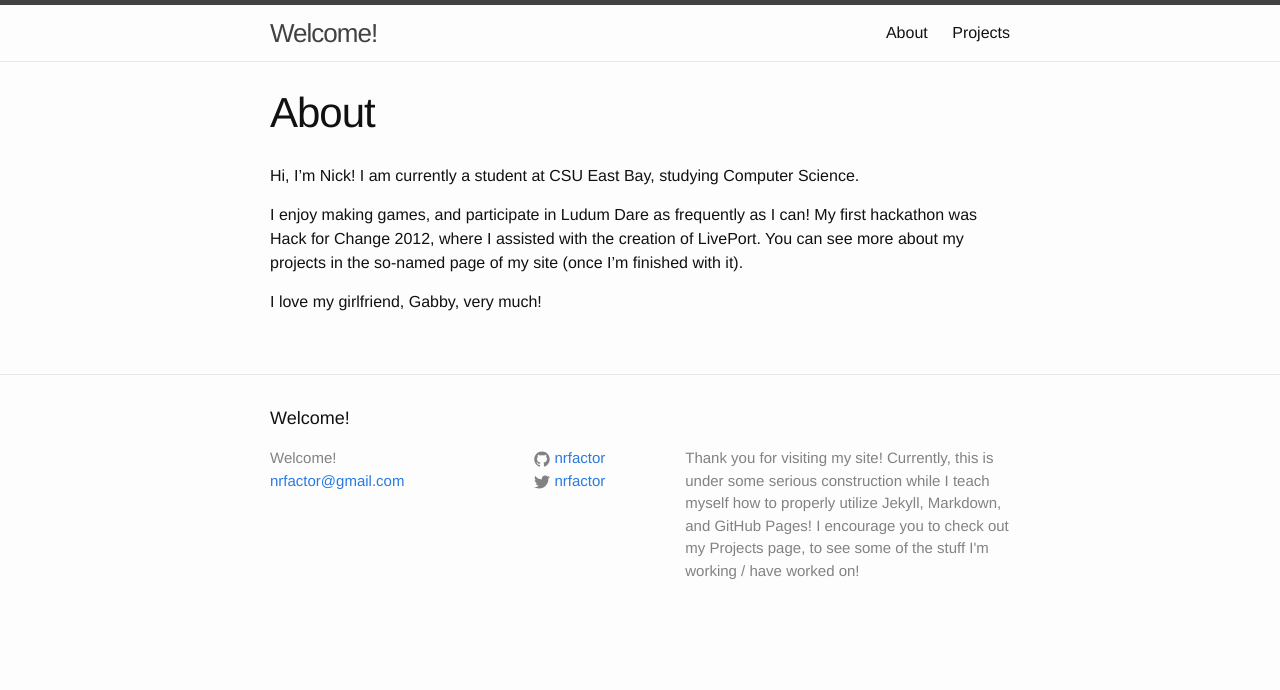
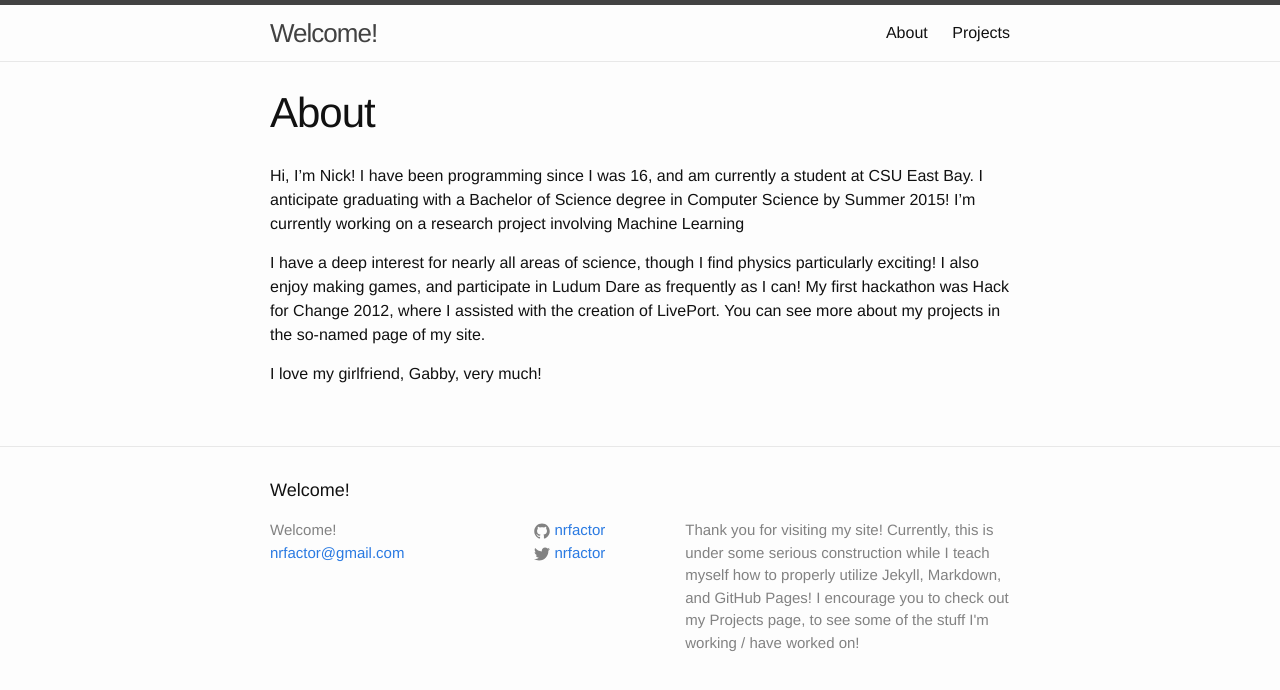
Before and after one commit to nrebhun/nrebhun.github.io, a Jekyll site: the page built from about.md, in a window 1280 px wide. Shown: the top 690 px of the page. Built offline with Jekyll 4.4.1, drawn with Linux system fonts in a browser that asks for light colours.

Commit message:
Updated About.md

```diff
--- a/about.md
+++ b/about.md
@@ -4,10 +4,13 @@ title: About
 permalink: /about/
 ---
 
-Hi, I'm Nick! I am currently a student at CSU East Bay, studying Computer Science.
+Hi, I'm Nick! I have been programming since I was 16, and am currently a student at CSU East Bay. I
+anticipate graduating with a Bachelor of Science degree in Computer Science by Summer 2015! I'm
+currently working on a research project involving Machine Learning
 
-I enjoy making games, and participate in Ludum Dare as frequently as I can! My first hackathon was
-Hack for Change 2012, where I assisted with the creation of LivePort. You can see more about my
-projects in the so-named page of my site (once I'm finished with it).
+I have a deep interest for nearly all areas of science, though I find physics particularly exciting!
+I also enjoy making games, and participate in Ludum Dare as frequently as I can! My first hackathon
+was Hack for Change 2012, where I assisted with the creation of LivePort. You can see more about my
+projects in the so-named page of my site.
 
 I love my girlfriend, Gabby, very much!
```
